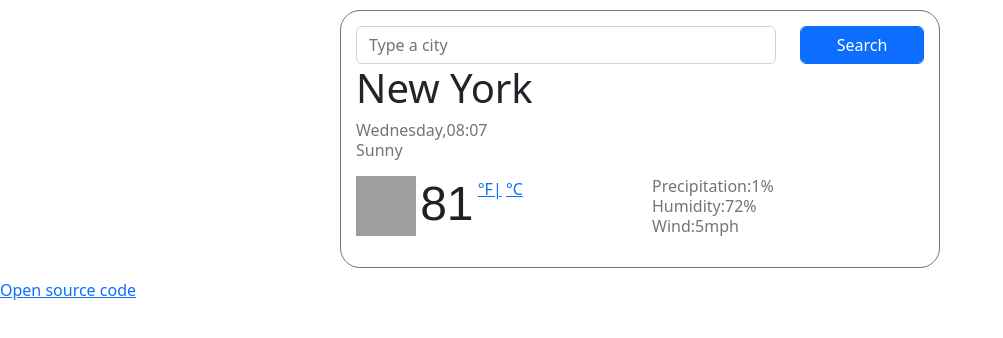
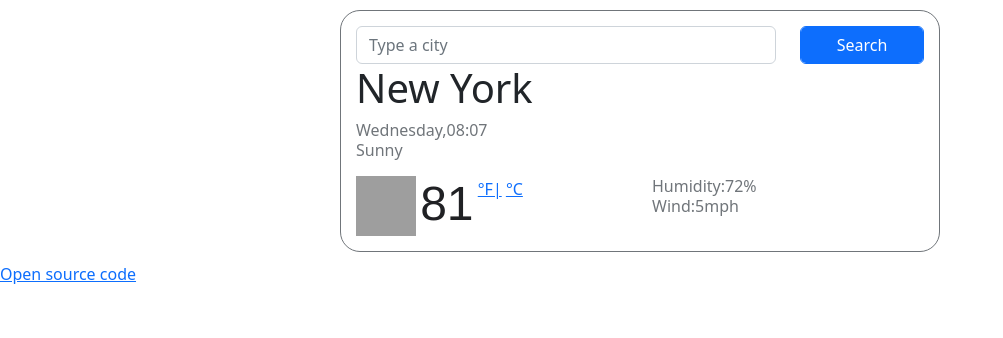
Before and after one commit to Suyeee-lix/first-weather-app, a website built with Parcel: page index.html in a window 1280 px wide. Shown: the whole page, without its empty margins (0-1003 px from the left). Built offline with nearby package versions, Linux system fonts and the light colour scheme; grey boxes are pictures that could not be loaded.

Commit message:
Remove one li in html

```diff
--- a/index.html
+++ b/index.html
@@ -66,10 +66,7 @@
                 </div>
                 <div class="col-6">
                     <ul>
-                        <li>
-                            Precipitation:1%
 
-                        </li>
                         <li>
                             Humidity:72%
                         </li>
```
